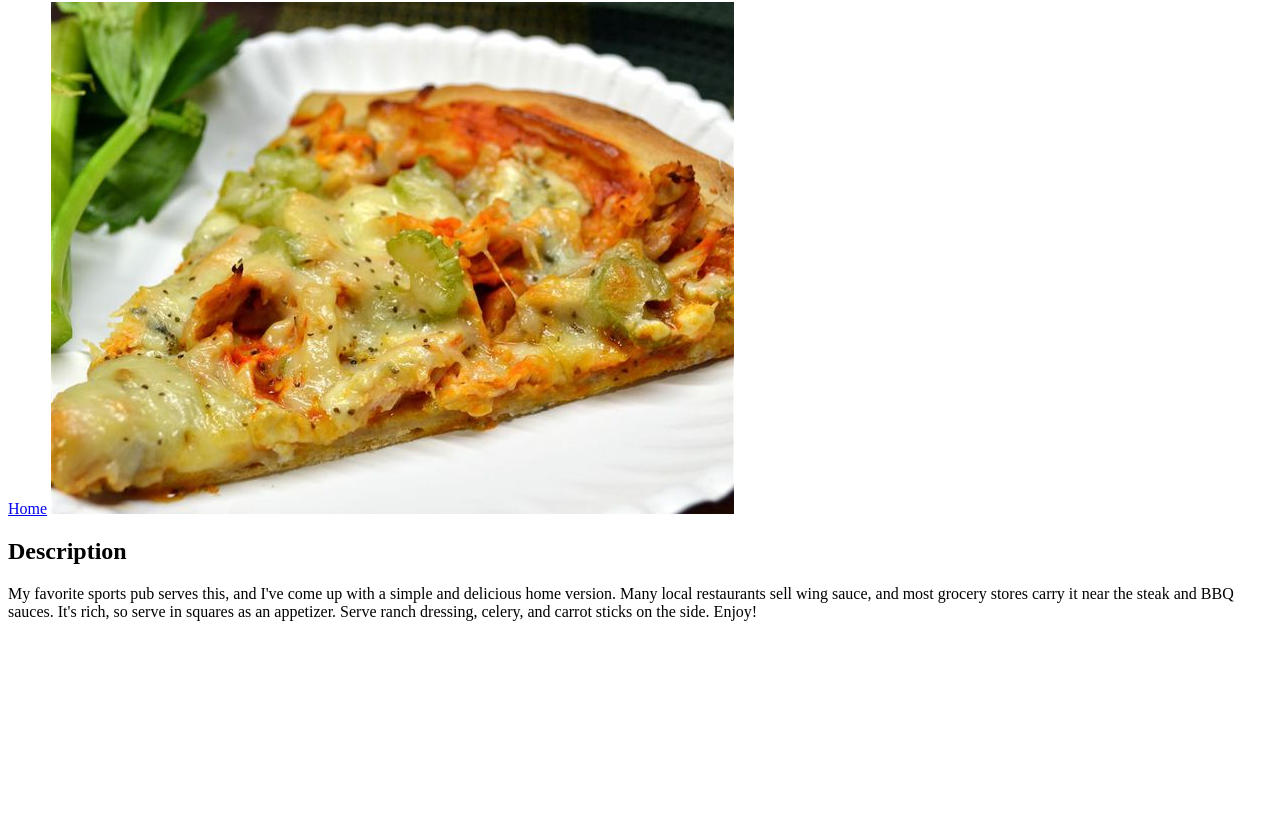
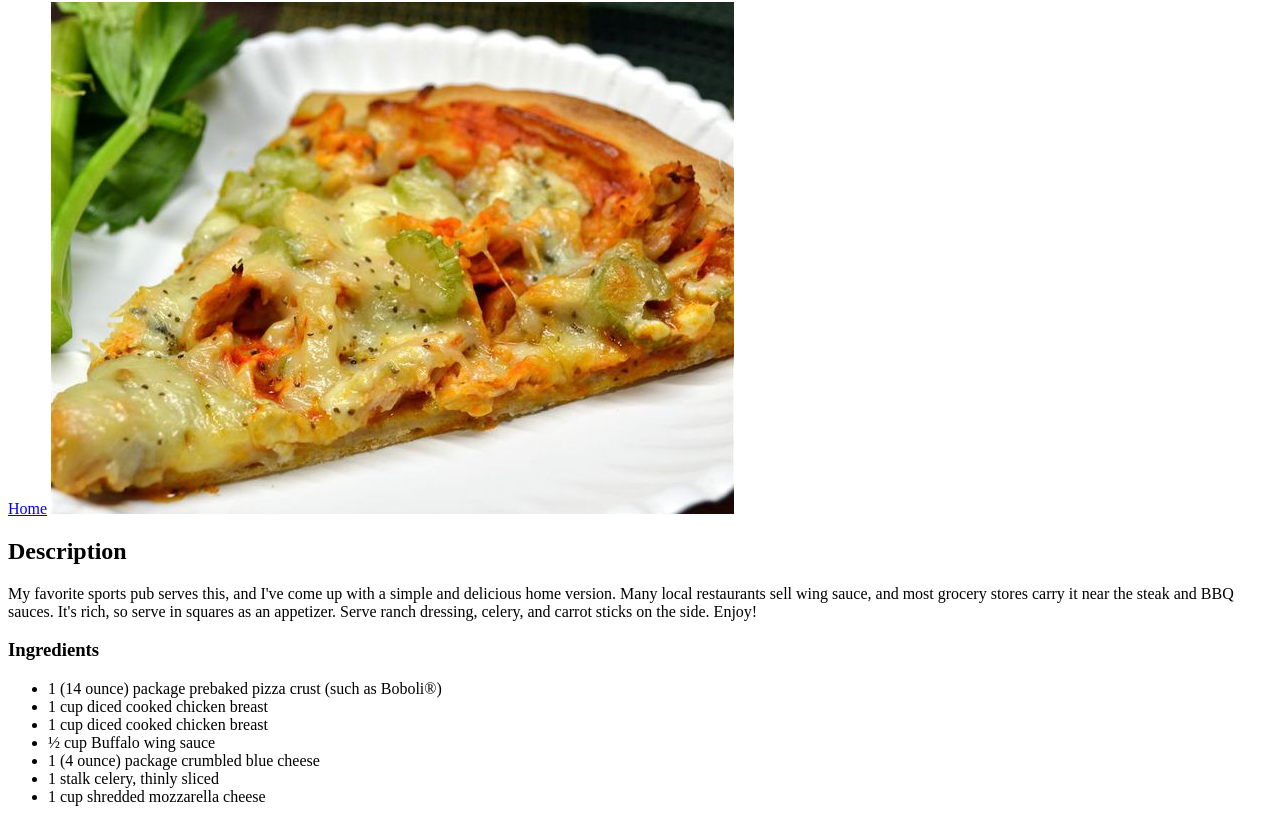
Before and after one commit to kircanski023/odin-recipes, a plain HTML site: page recipes/pizza.html in a window 1280 px wide. Shown: the part 78-900 px from the top of the page. Before the commit the page ends 800 px from the top, so only its background shows below. Drawn offline with Linux system fonts and the light colour scheme.

Commit message:
Add Ingredients to pizza.html

```diff
--- a/recipes/pizza.html
+++ b/recipes/pizza.html
@@ -18,5 +18,15 @@
         It's rich, so serve in squares as an appetizer.
         Serve ranch dressing, celery, and carrot sticks on the side. Enjoy!
     </p>
+    <h3>Ingredients</h3>
+    <ul>
+        <li>1 (14 ounce) package prebaked pizza crust (such as Boboli®)</li>
+        <li>1 cup diced cooked chicken breast</li>
+        <li>1 cup diced cooked chicken breast</li>
+        <li>½ cup Buffalo wing sauce</li>
+        <li>1 (4 ounce) package crumbled blue cheese</li>
+        <li>1 stalk celery, thinly sliced</li>
+        <li>1 cup shredded mozzarella cheese</li>
+    </ul>
 </body>
 </html>
```
